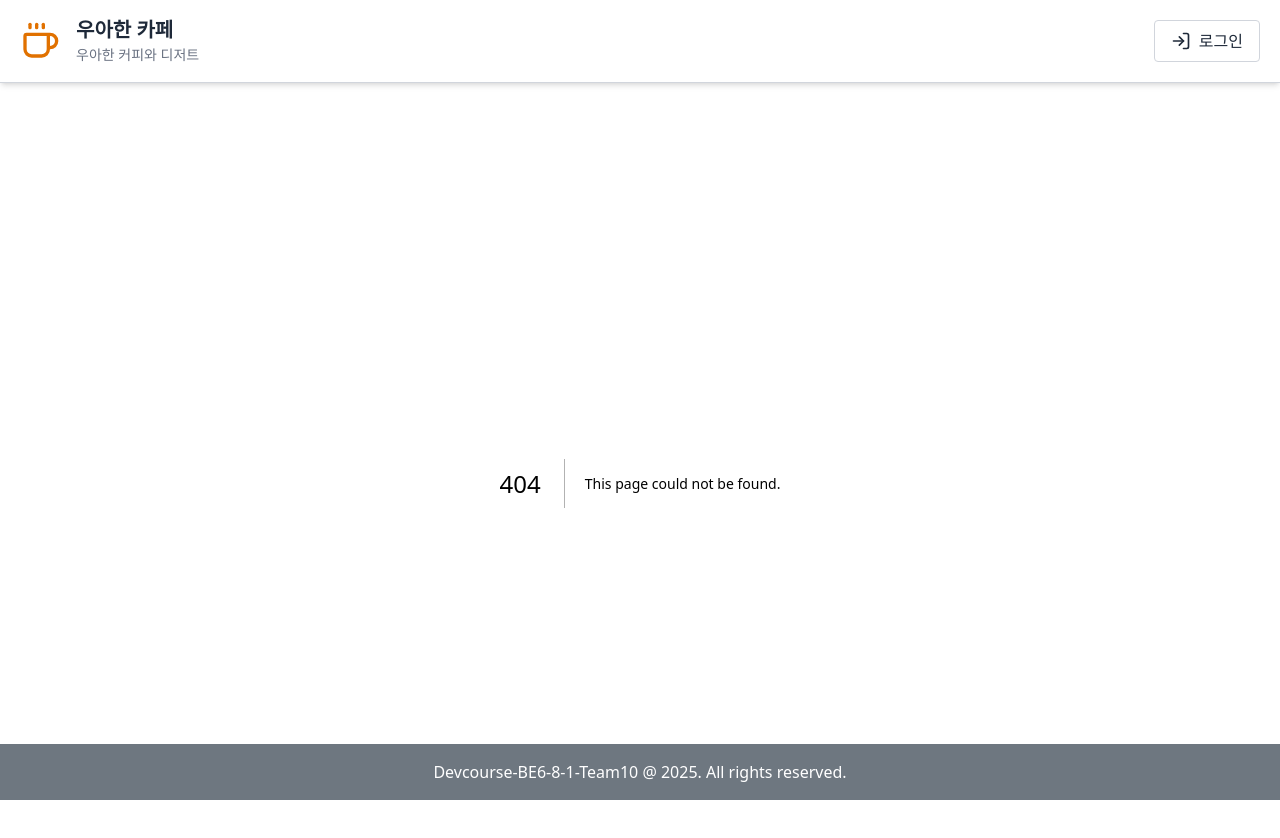
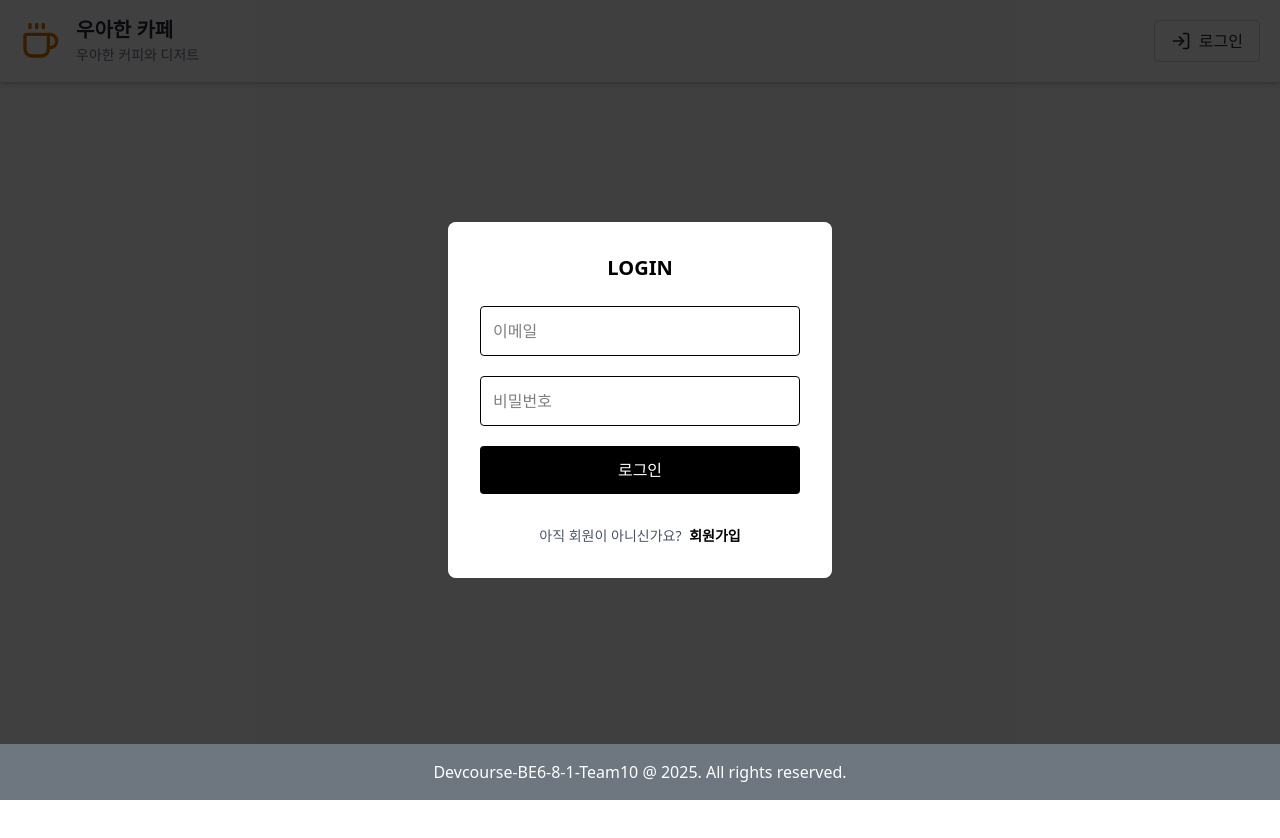
Before and after one commit to Devcourse-BE6-8-1-Team10/Frontend, a Next.js app: page /login in a window 1280 px wide. Before the commit this address had no page. Shown: the top 838 px of the page. After the commit the page ends 800 px from the top, so only its background shows below. Built offline with nearby package versions, Linux system fonts and the light colour scheme.

Commit message:
feat: 로그인 모달 추가

```diff
--- a/components/common/Header.tsx
+++ b/components/common/Header.tsx
@@ -1,20 +1,29 @@
 "use client";
 
-import {Coffee, LogIn, LogOut, Shield, ShoppingCart, User} from "lucide-react";
-import {useState} from "react";
+import {
+  Coffee,
+  LogIn,
+  LogOut,
+  Shield,
+  ShoppingCart,
+  User,
+} from "lucide-react";
+import { useState } from "react";
+import { useRouter } from "next/navigation";
 import Button from "@/components/common/Button";
 
 const Header = () => {
-
   const [isLogin, setLogin] = useState(false);
   const [isAdmin, setIsAdmin] = useState(false);
+  const router = useRouter();
 
   return (
+    <>
       <header className="bg-white p-5 border-b border-gray-300 shadow-md">
         <div className="max-w-7xl mx-auto">
           <div className="flex items-center">
             <div className="flex items-center space-x-4">
-                        <Coffee className="h-10 w-10 text-amber-600"/>
+              <Coffee className="h-10 w-10 text-amber-600" />
               <div className="leading-tight">
                 <h1 className="text-[20px] font-semibold text-gray-800 leading-none">
                   우아한 카페
@@ -27,22 +36,32 @@ const Header = () => {
 
             <div className="ml-auto">
               {!isLogin ? (
-                            <Button icon={LogIn} text="로그인" onClick={() => setLogin(true)}/>
+                <Button
+                  icon={LogIn}
+                  text="로그인"
+                  onClick={() => {
+                    setLogin(true);
+                    router.push("/login");
+                  }}
+                />
               ) : (
                 <div className="flex items-center space-x-4">
-                                {isAdmin && (
-                                    <Button icon={Shield} text="관리자 페이지"/>
-                                )}
+                  {isAdmin && <Button icon={Shield} text="관리자 페이지" />}
 
-                                <Button icon={User} text="마이 페이지"/>
-                                <Button icon={ShoppingCart} text="장바구니"/>
-                                <Button icon={LogOut} text="로그아웃" onClick={() => setLogin(false)}/>
+                  <Button icon={User} text="마이 페이지" />
+                  <Button icon={ShoppingCart} text="장바구니" />
+                  <Button
+                    icon={LogOut}
+                    text="로그아웃"
+                    onClick={() => setLogin(false)}
+                  />
                 </div>
               )}
             </div>
           </div>
         </div>
       </header>
+    </>
   );
 };
 
--- /dev/null
+++ b/components/common/Modal.tsx
@@ -0,0 +1,16 @@
+export function Modal({
+  children,
+  onClose,
+}: {
+  children: React.ReactNode;
+  onClose: () => void;
+}) {
+  return (
+    <div className="fixed inset-0 bg-black/50 flex items-center justify-center z-50">
+      {/* 바깥 클릭시 닫기 */}
+      <div className="absolute inset-0" onClick={onClose} />
+      {/* 모달 내용 */}
+      <div className="relative">{children}</div>
+    </div>
+  );
+}
--- /dev/null
+++ b/components/features/LoginModal.tsx
@@ -0,0 +1,51 @@
+import { Modal } from "@/components/common/Modal";
+
+export function LoginModal({
+  onClose,
+  onLoginSuccess,
+}: {
+  onClose: () => void;
+  onLoginSuccess: () => void;
+}) {
+  return (
+    <Modal onClose={onClose}>
+      <div className="p-8 bg-white rounded-lg w-96">
+        <h2 className="text-xl font-bold mb-6 text-center">LOGIN</h2>
+        <form
+          onSubmit={(e) => {
+            e.preventDefault();
+            onLoginSuccess();
+          }}
+          className="space-y-5"
+        >
+          <input
+            className="border w-full p-3 rounded"
+            placeholder="이메일"
+            type="email"
+          />
+          <input
+            className="border w-full p-3 rounded"
+            placeholder="비밀번호"
+            type="password"
+          />
+          <button
+            type="submit"
+            className="w-full bg-black text-white py-3 rounded"
+          >
+            로그인
+          </button>
+        </form>
+        <div className="mt-8 text-center text-sm text-gray-600">
+          아직 회원이 아니신가요?{" "}
+          <button
+            type="button"
+            className="text-black font-semibold hover:underline ml-1"
+            onClick={onClose}
+          >
+            회원가입
+          </button>
+        </div>
+      </div>
+    </Modal>
+  );
+}
--- /dev/null
+++ b/components/routing/ModalRouter.tsx
@@ -0,0 +1,20 @@
+"use client";
+import { usePathname, useRouter } from "next/navigation";
+import { LoginModal } from "@/components/features/LoginModal";
+
+export default function ModalRouter() {
+  const pathname = usePathname();
+  const router = useRouter();
+
+  // Login
+  if (pathname === "/login") {
+    return (
+      <LoginModal
+        onClose={() => router.push("/")}
+        onLoginSuccess={() => router.push("/")}
+      />
+    );
+  }
+
+  return null;
+}
--- a/src/app/layout.tsx
+++ b/src/app/layout.tsx
@@ -3,6 +3,7 @@ import { Geist, Geist_Mono } from "next/font/google";
 import "./globals.css";
 import Header from "@/components/common/Header";
 import Footer from "@/components/common/Footer";
+import ModalRouter from "@/components/routing/ModalRouter";
 
 const geistSans = Geist({
   variable: "--font-geist-sans",
@@ -30,6 +31,7 @@ export default function RootLayout({
         <Header />
         <main className="max-w-7xl mx-auto pb-14">{children}</main>
         <Footer />
+        <ModalRouter />
       </body>
     </html>
   );
--- /dev/null
+++ b/src/app/login/page.tsx
@@ -0,0 +1,14 @@
+"use client";
+import { useRouter } from "next/navigation";
+import { LoginModal } from "@/components/features/LoginModal";
+
+export default function LoginPage() {
+  const router = useRouter();
+
+  return (
+    <LoginModal
+      onClose={() => router.push("/")}
+      onLoginSuccess={() => router.push("/")}
+    />
+  );
+}
```
Lines whose indentation alone changed are shown as unchanged.
